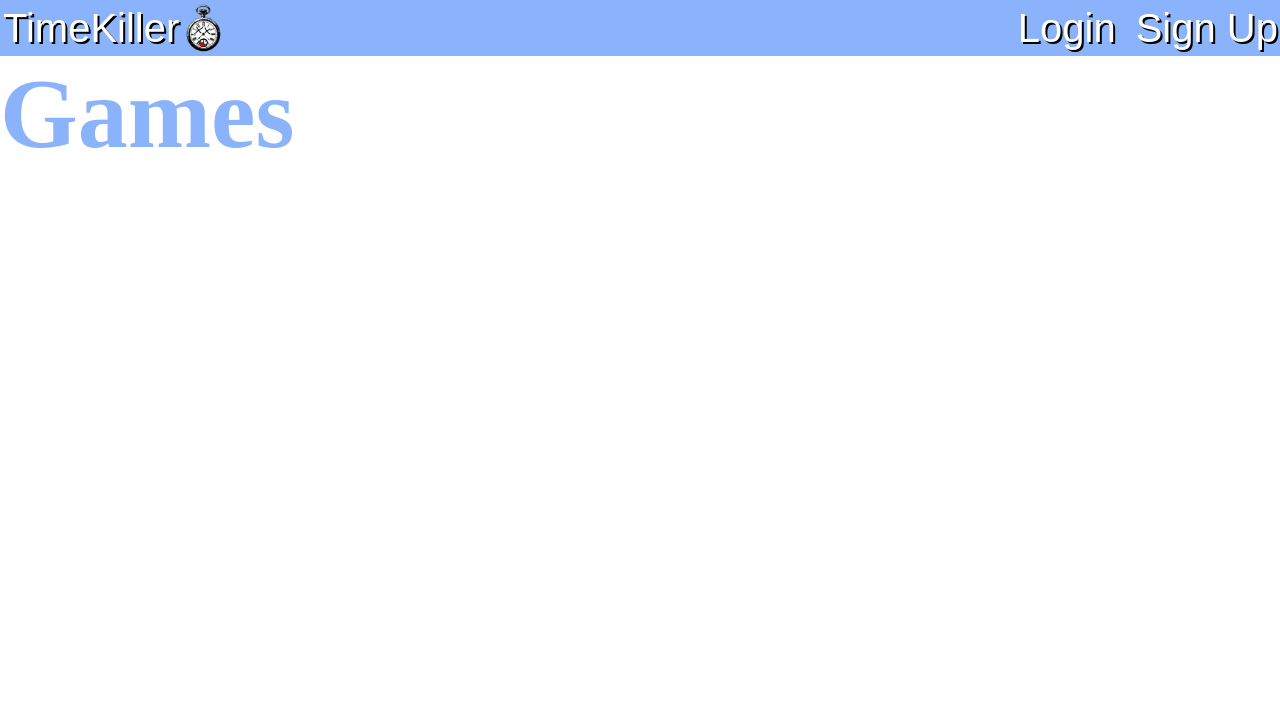
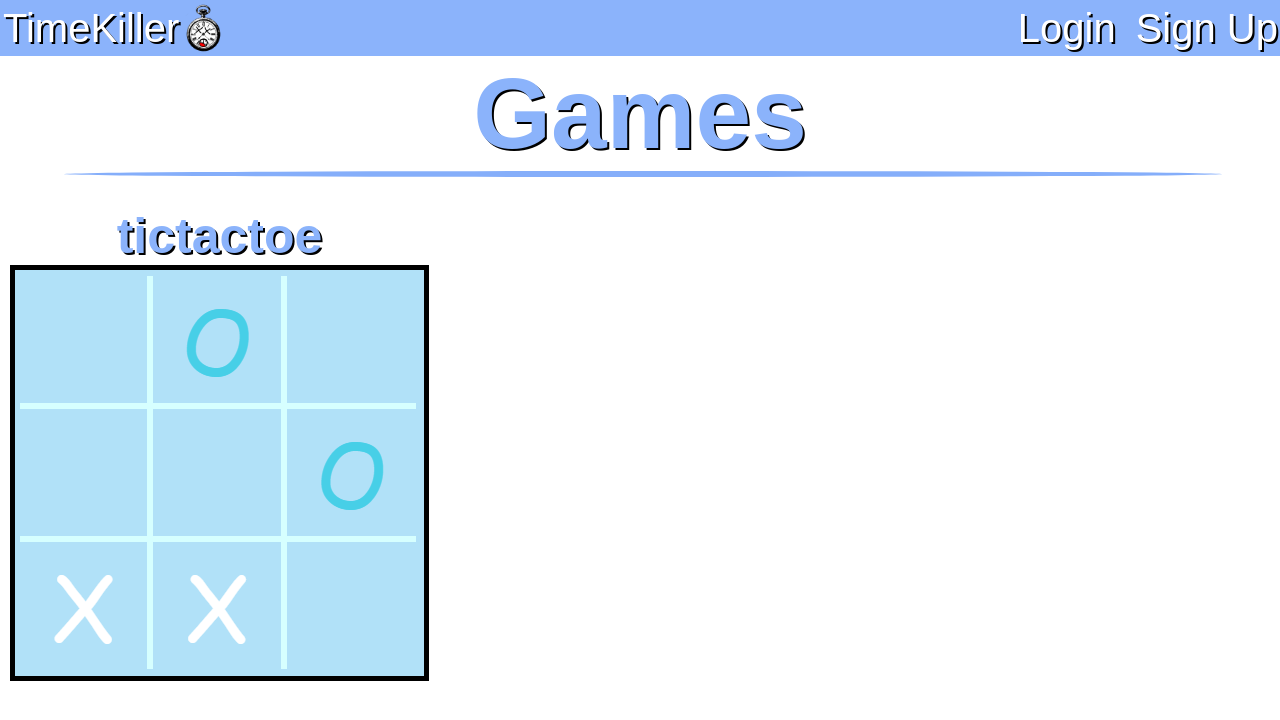
Before and after one commit to monstermania/TimeKillerCAPSTONE, a website: page views/home.html in a window 1280 px wide. Drawn offline with Linux system fonts and the light colour scheme; a web font is replaced by a local one.

Commit message:
fixed a couple things added link to tictactoe

```diff
--- a/views/home.css
+++ b/views/home.css
@@ -2,8 +2,47 @@
     margin:0px;
 }
 
+h1{
+    font-family: 'Galindo', sans-serif;
+    text-shadow:2px 2px rgb(0, 0, 0);
+    color:rgb(139, 179, 251);
+}
+
+a{
+    font-family: 'Galindo', sans-serif;
+    text-shadow:2px 2px rgb(0, 0, 0);
+    color:rgb(139, 179, 251);
+    text-decoration:none;
+}
+
 #GamesTitle{
+    text-align:center;
     font-size:100px;
-    color:rgb(139, 179, 251);
-    text-shadow:black;
 }
+
+hr{
+    margin-left:5%;
+    width:90%;
+    border:3px rgb(133, 174, 250) solid;
+    border-radius:50%;
+}
+
+#tictactoe{
+    margin-top:30px;
+    margin-left:10px;
+    text-align:center;
+}
+
+#tictactoeText{
+    font-size:50px;
+}
+
+#tictactoeImg{
+    border:5px black solid;
+}
+
+#games{
+    display:flex;
+    flex-direction: row;
+    align-items:left;
+}
--- a/views/home.html
+++ b/views/home.html
@@ -24,11 +24,22 @@
 
     <header>
         <h1 id= "GamesTitle">Games</h1>
+        <hr>
     </header>
 
     <section id="games">
 
-        <a href>
+        <div id="tictactoe">
+
+        <h1 id="tictactoeText">tictactoe</h1>
+
+        <a href="tictactoe/tictactoe.html">
+
+        <img src="assets/tictactoe.PNG" id="tictactoeImg">
+
+        </a id="tictactoe">
+
+        </div>
 
     </section>
 
```
Also changed, not shown: views/assets/tictactoe.PNG (added).
